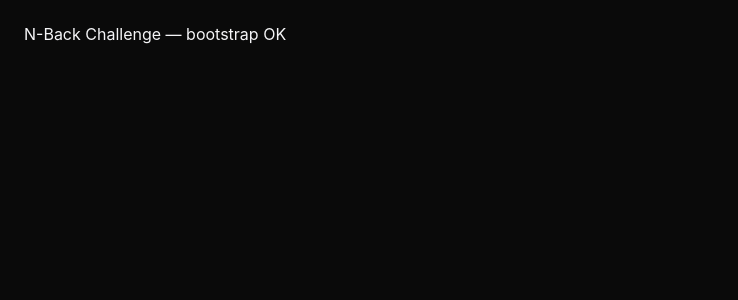
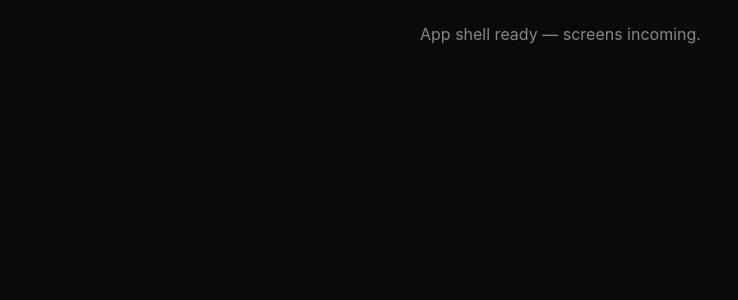
Before and after one commit to jonathanleane/rebuildyourfocus, a React (Vite) app: page / in a window 1280 px wide. Shown: the top 300 px of the page, without its empty margins (0-738 px from the left). Built offline with nearby package versions, Linux system fonts and the light colour scheme.

Commit message:
Add Layout component and App shell scaffold

```diff
--- a/src/App.tsx
+++ b/src/App.tsx
@@ -1,3 +1,9 @@
+import Layout from './components/Layout';
+
 export default function App() {
-  return <div style={{ padding: 24 }}>N-Back Challenge — bootstrap OK</div>;
+  return (
+    <Layout>
+      <div style={{ color: 'var(--fg-dim)' }}>App shell ready — screens incoming.</div>
+    </Layout>
+  );
 }
--- /dev/null
+++ b/src/components/Layout.tsx
@@ -0,0 +1,22 @@
+import type { ReactNode } from 'react';
+
+interface Props {
+  children: ReactNode;
+}
+
+export default function Layout({ children }: Props) {
+  return (
+    <div
+      style={{
+        maxWidth: 480,
+        margin: '0 auto',
+        minHeight: '100vh',
+        padding: '24px 20px',
+        display: 'flex',
+        flexDirection: 'column',
+      }}
+    >
+      {children}
+    </div>
+  );
+}
```
